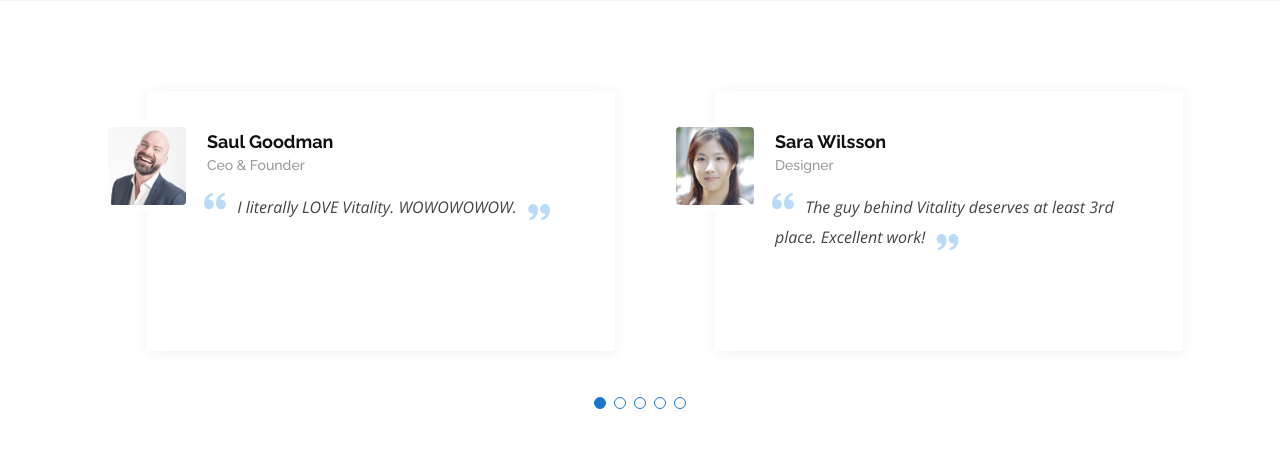
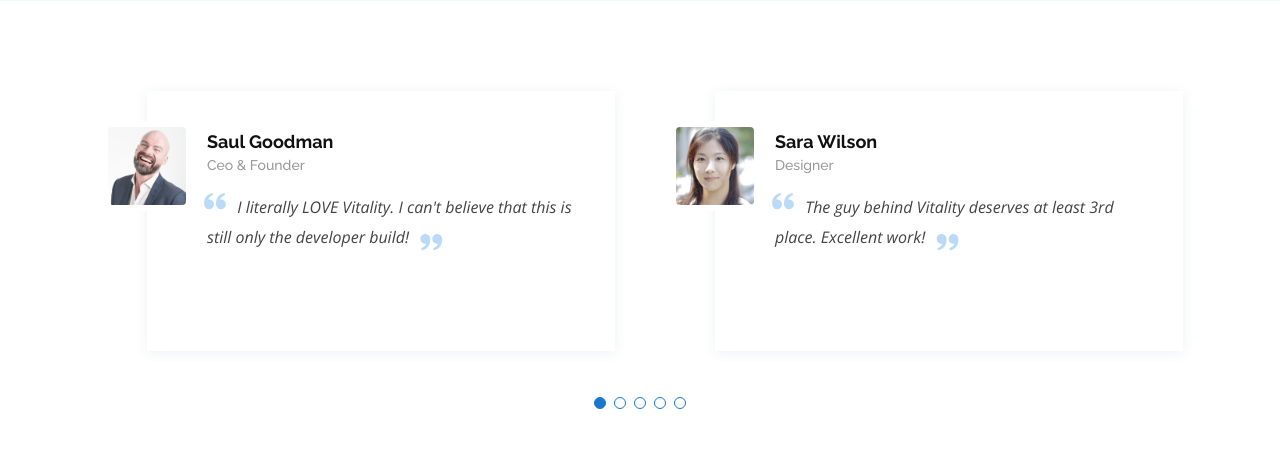
Before and after one commit to JasonHertzog/azaleaHackathon2023, a Flask app: page / in a window 1280 px wide. Shown: the part 4282-4731 px from the top of the page. Run offline with Flask 3, Linux system fonts and the light colour scheme; data that the repository does not hold is empty; some libraries are stand-ins or nearby versions.

Commit message:
Minor change

```diff
--- a/templates/index.html
+++ b/templates/index.html
@@ -490,7 +490,8 @@
                                 <h4>Ceo &amp; Founder</h4>
                                 <p>
                                     <i class="bx bxs-quote-alt-left quote-icon-left"></i>
-                                    I literally LOVE Vitality. WOWOWOWOW.
+                                    I literally LOVE Vitality. I can't believe that this is still only the developer
+                                    build!
                                     <i class="bx bxs-quote-alt-right quote-icon-right"></i>
                                 </p>
                             </div>
@@ -501,7 +502,7 @@
                         <div class="testimonial-wrap">
                             <div class="testimonial-item">
                                 <img src="/static/img/testimonials/testimonials-2.jpg" class="testimonial-img" alt="">
-                                <h3>Sara Wilsson</h3>
+                                <h3>Sara Wilson</h3>
                                 <h4>Designer</h4>
                                 <p>
                                     <i class="bx bxs-quote-alt-left quote-icon-left"></i>
```
